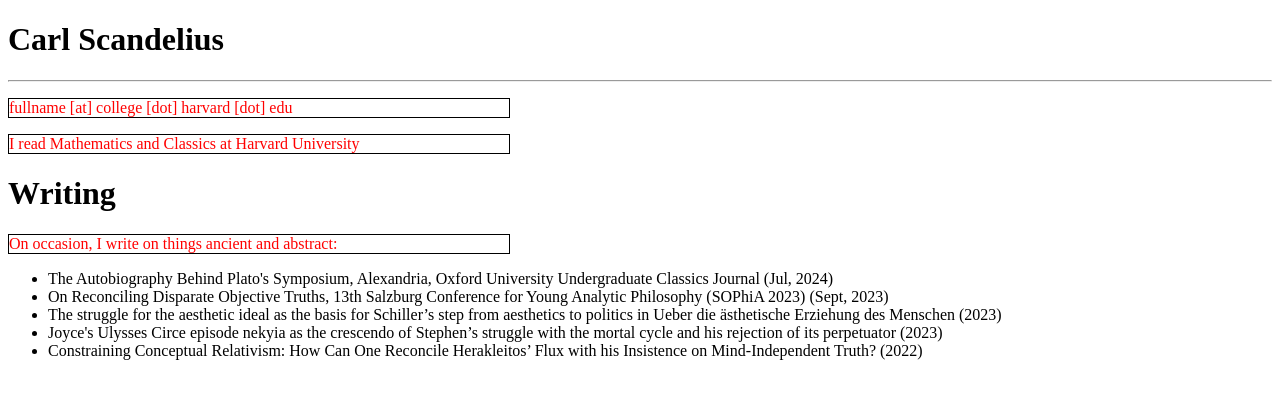
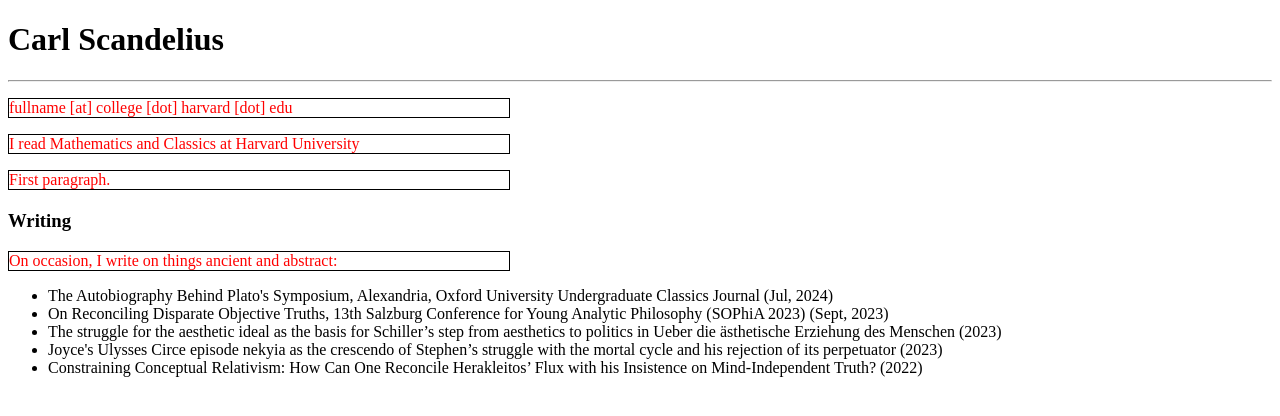
Before and after one commit to alog-ia/alog-ia.github.io, a plain HTML site: page index.html in a window 1280 px wide. Drawn offline with Linux system fonts and the light colour scheme; files that its build step writes are made by us from their sources.

Commit message:
Update index.html

```diff
--- a/index.html
+++ b/index.html
@@ -11,7 +11,10 @@
     <hr>
     <p> fullname [at] college [dot] harvard [dot] edu </p>
     <p> I read Mathematics and Classics at Harvard University </p>
-    <h1> Writing </h1>
+
+    <p style="margin-bottom: 20px;">First paragraph.</p>
+
+    <h3> Writing </h3>
     <p> On occasion, I write on things ancient and abstract: </p>
     <ul>
       <li>The Autobiography Behind Plato's Symposium, Alexandria, Oxford University Undergraduate Classics Journal (Jul, 2024)</li>
```
